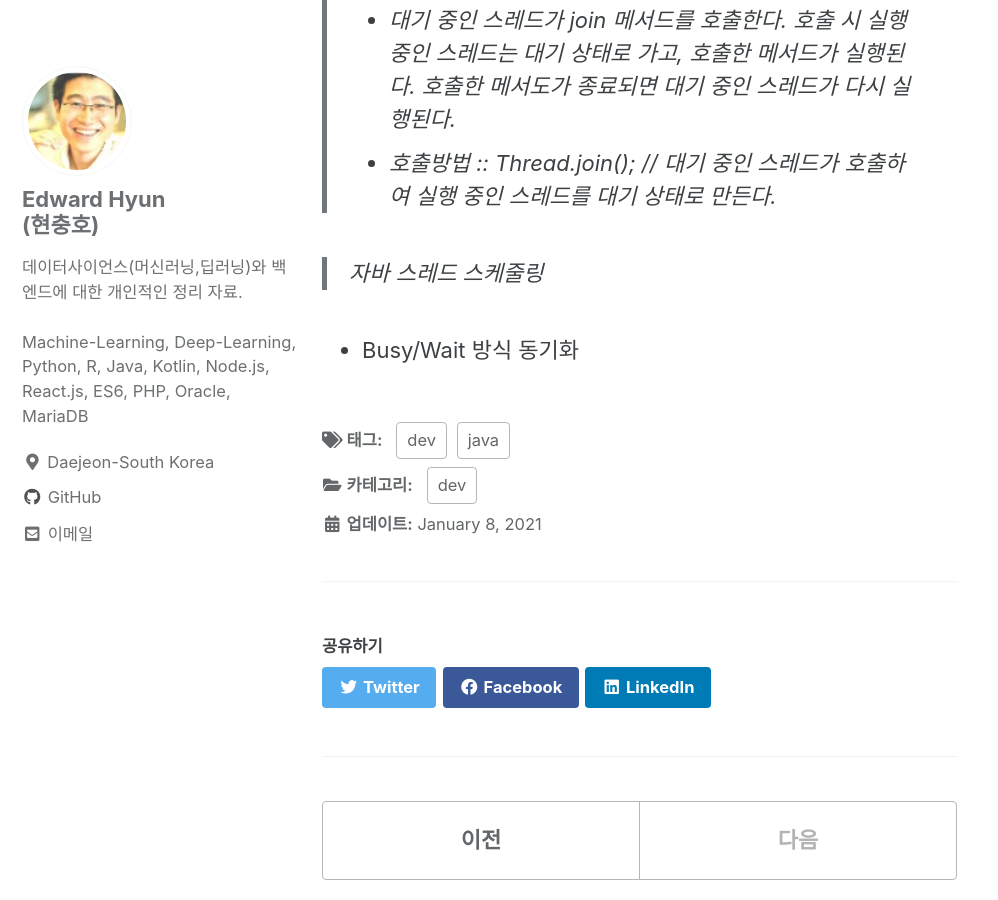
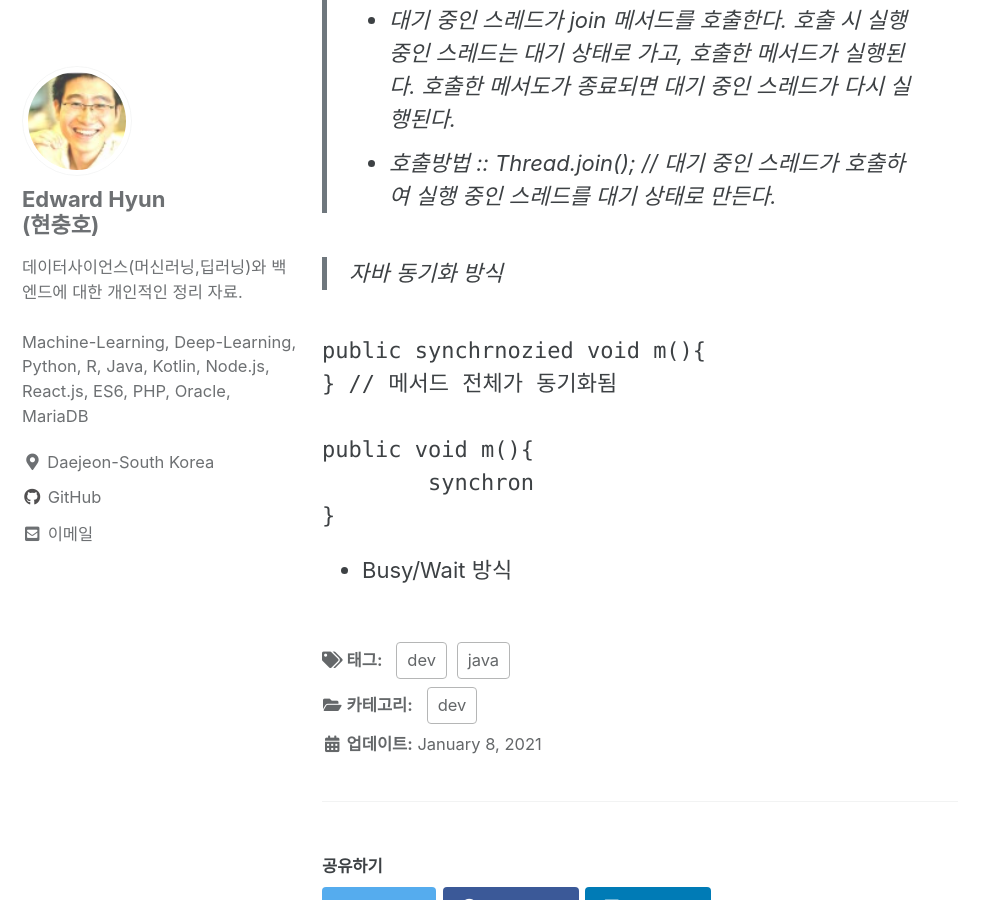
Before and after one commit to iamhch24/iamhch24.github.io, a Jekyll site: the page built from _posts/2021-01-08-[Study] 초보자를 위한 Java Programming.md, in a window 1280 px wide and 900 px high, scrolled down 3315 px. Shown: the whole window, without its empty margins (0-998 px from the left). Built offline with Jekyll 4.4.1, drawn with Linux system fonts in a browser that asks for light colours; cached includes are drawn as plain includes.

Commit message:
_posts/2021-01-08-[Study] 초보자를 위한 Java Programming.md updated from https://stackedit.io/

````diff
--- a/_posts/2021-01-08-[Study] 초보자를 위한 Java Programming.md
+++ b/_posts/2021-01-08-[Study] 초보자를 위한 Java Programming.md
@@ -74,16 +74,25 @@ public class 클래스명 implements Runnable{
 * 호출방법 :: Thread.join();  // 대기 중인 스레드가 호출하여 실행 중인 스레드를 대기 상태로 만든다.
 
 
->자바 스레드 스케줄링
+>자바 동기화 방식
 
-* Busy/Wait 방식 동기화
+```Java
+public synchrnozied void m(){
+} // 메서드 전체가 동기화됨
+
+public void m(){
+	synchron
+}
+```
+
+* Busy/Wait 방식
 
 
 
 
 
 <!--stackedit_data:
-eyJoaXN0b3J5IjpbLTU2ODk2MjY4LC0xMTc4Mjc1NzI1LDE2Mz
-QwODExMjcsNTA0NzE0NDQsMTk2NzI3ODc3OSwtMTI2NDQ0NDc3
-M119
+eyJoaXN0b3J5IjpbMTIxMTc1NDAwNiwtMTE3ODI3NTcyNSwxNj
+M0MDgxMTI3LDUwNDcxNDQ0LDE5NjcyNzg3NzksLTEyNjQ0NDQ3
+NzNdfQ==
 -->
````
